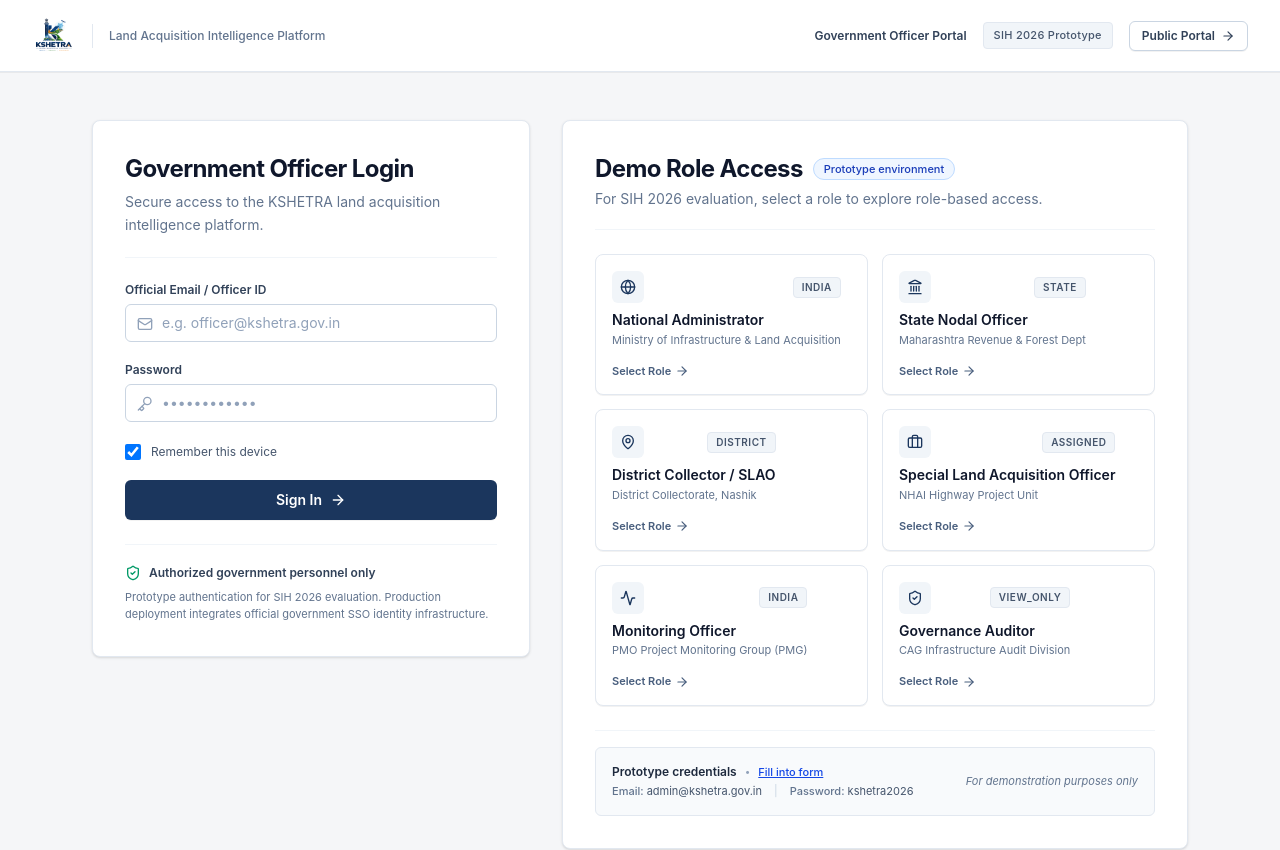
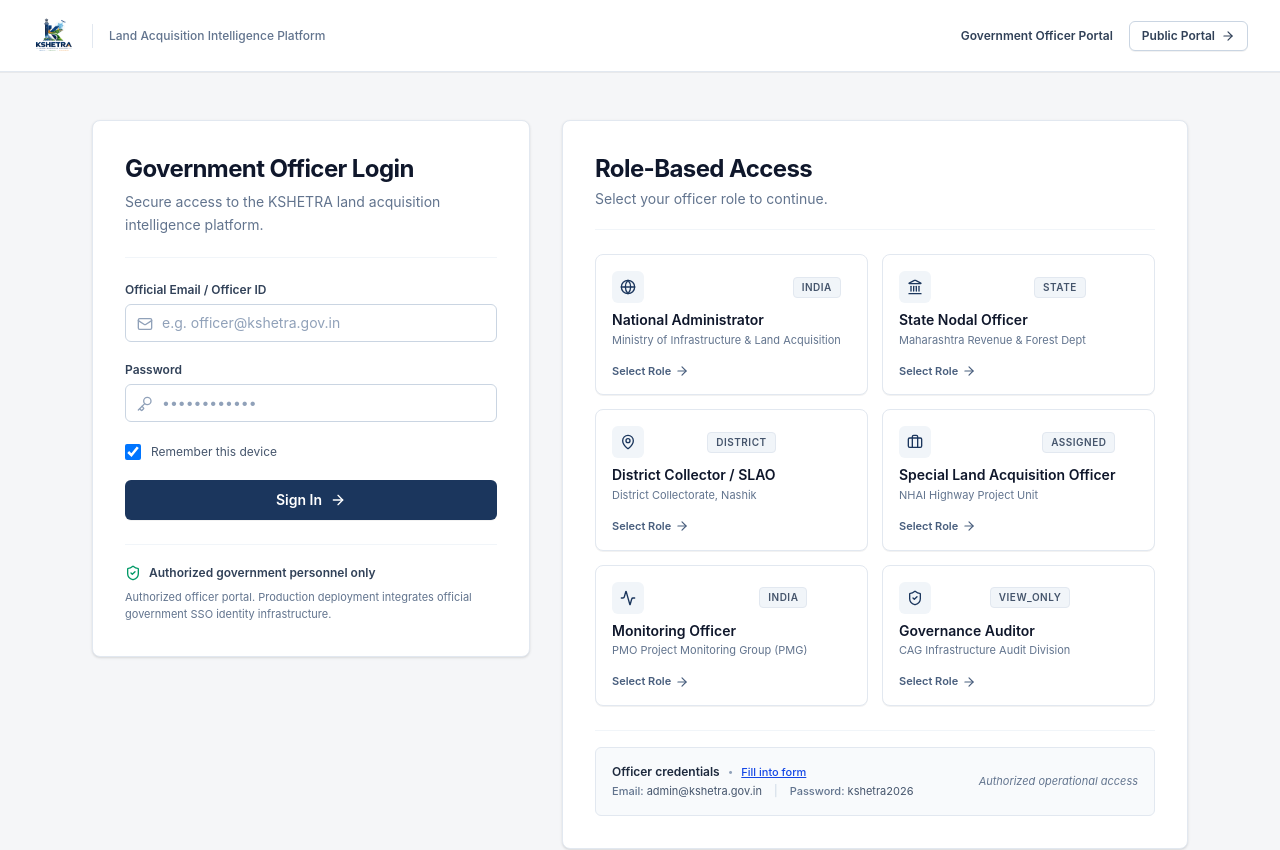
Before and after one commit to balipatil6072-cloud/-land-x, a React (Vite) app: page /login in a window 1280 px wide. Shown: the top 850 px of the page. Built offline with nearby package versions, Linux system fonts and the light colour scheme.

Commit message:
Refine Officer Login page UI and copy to production-grade Government Officer Portal standards

```diff
--- a/src/pages/LoginPage.tsx
+++ b/src/pages/LoginPage.tsx
@@ -96,13 +96,10 @@
           </span>
         </div>
 
-        {/* Center / Right: Portal Title, Demo Label & Public Portal Link */}
+        {/* Center / Right: Portal Title & Public Portal Link */}
         <div className="flex items-center space-x-3 sm:space-x-4">
           <span className="hidden lg:inline-block text-xs font-semibold text-slate-700">
             Government Officer Portal
-          </span>
-          <span className="px-2.5 py-1 bg-slate-100 border border-slate-200 text-slate-600 rounded text-[11px] font-medium tracking-wide">
-            SIH 2026 Prototype
           </span>
           <Link
             to="/"
@@ -199,27 +196,20 @@
                 <span>Authorized government personnel only</span>
               </div>
               <p className="text-[11px] text-slate-500 leading-relaxed">
-                Prototype authentication for SIH 2026 evaluation. Production deployment integrates official government SSO identity infrastructure.
+                Authorized officer portal. Production deployment integrates official government SSO identity infrastructure.
               </p>
             </div>
           </div>
 
-          {/* RIGHT COLUMN: DEMO ROLE ACCESS PANEL (~55% / 7 Cols) */}
+          {/* RIGHT COLUMN: ROLE-BASED ACCESS PANEL (~55% / 7 Cols) */}
           <div className="lg:col-span-7 bg-white border border-slate-200 rounded-lg shadow-sm p-6 sm:p-8 space-y-6">
-            <div className="flex flex-col sm:flex-row sm:items-center justify-between gap-2 border-b border-slate-100 pb-5">
-              <div>
-                <div className="flex items-center space-x-2.5">
-                  <h2 className="text-xl sm:text-2xl font-bold text-slate-900 tracking-tight">
-                    Demo Role Access
-                  </h2>
-                  <span className="inline-flex items-center px-2.5 py-0.5 rounded-full text-[11px] font-medium bg-blue-50 text-blue-800 border border-blue-200">
-                    Prototype environment
-                  </span>
-                </div>
-                <p className="text-xs sm:text-sm text-slate-500 mt-1">
-                  For SIH 2026 evaluation, select a role to explore role-based access.
-                </p>
-              </div>
+            <div className="border-b border-slate-100 pb-5">
+              <h2 className="text-xl sm:text-2xl font-bold text-slate-900 tracking-tight">
+                Role-Based Access
+              </h2>
+              <p className="text-xs sm:text-sm text-slate-500 mt-1">
+                Select your officer role to continue.
+              </p>
             </div>
 
             {/* 6 ROLE CARDS IN A 2-COLUMN GRID */}
@@ -261,12 +251,12 @@
               })}
             </div>
 
-            {/* COMPACT PROTOTYPE CREDENTIALS SECTION */}
+            {/* COMPACT OFFICER CREDENTIALS SECTION */}
             <div className="pt-4 border-t border-slate-100">
               <div className="bg-slate-50 border border-slate-200 rounded-md p-4 flex flex-col sm:flex-row sm:items-center justify-between gap-3 text-xs">
                 <div className="space-y-1">
                   <div className="flex items-center space-x-2">
-                    <span className="font-semibold text-slate-800">Prototype credentials</span>
+                    <span className="font-semibold text-slate-800">Officer credentials</span>
                     <span className="text-[10px] text-slate-400">•</span>
                     <button
                       type="button"
@@ -283,7 +273,7 @@
                   </div>
                 </div>
                 <span className="text-[11px] text-slate-500 italic whitespace-nowrap">
-                  For demonstration purposes only
+                  Authorized operational access
                 </span>
               </div>
             </div>
@@ -301,7 +291,7 @@
               KSHETRA — Land Acquisition Intelligence Platform
             </div>
             <div className="text-[11px] text-slate-500">
-              SIH 2026 Prototype &bull; Authorized access only
+              Government Operations Platform &bull; Authorized access only
             </div>
           </div>
 
```
